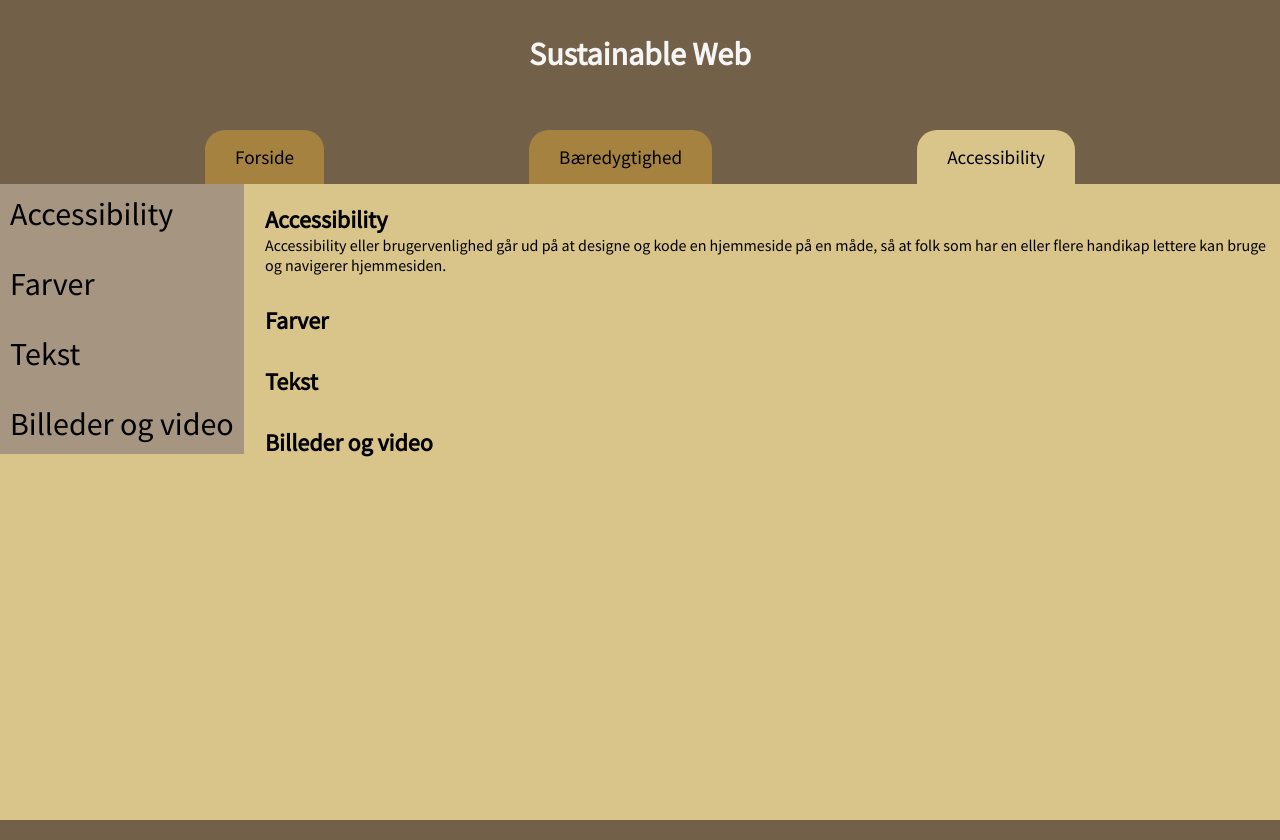
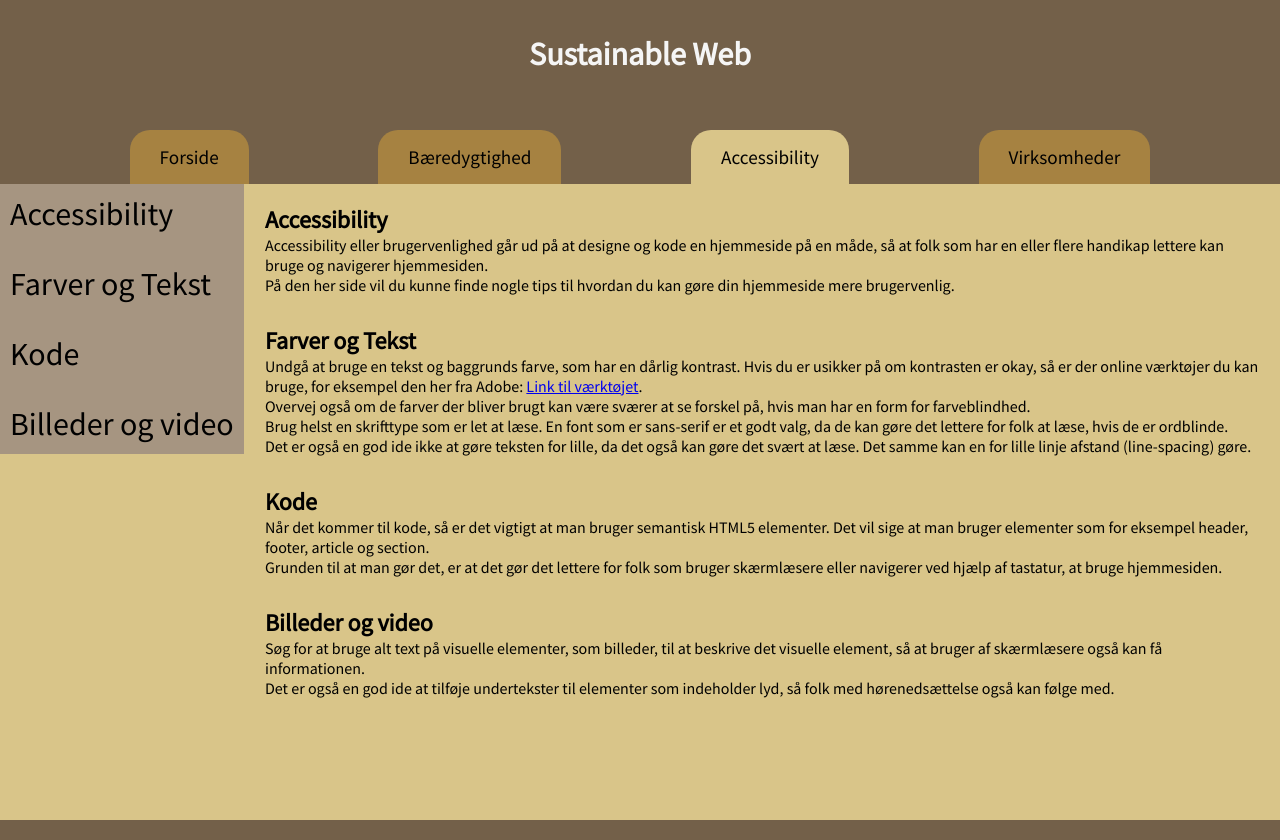
Before and after one commit to Magnus-T-Holm/sustainable_web, a React (Create React App) app: page /sustainable-web/accessibility in a window 1280 px wide. Built offline with nearby package versions, Linux system fonts and the light colour scheme.

Commit message:
Added content

```diff
--- a/src/App.css
+++ b/src/App.css
@@ -148,7 +148,7 @@ aside ul li a {
 main {
   background-color: var(--page);
   min-height: calc(100vh - 184px);
-  padding: 20px 0 0 265px;
+  padding: 20px 20px 0 265px;
 }
 
 main article {
--- a/src/App.js
+++ b/src/App.js
@@ -15,6 +15,7 @@ import UpdateTitle from "./components/UpdateTitle";
 import Frontpage from "./pages/Frontpage";
 import Sustainability from "./pages/Sustainability";
 import Accessibility from "./pages/Accessibility";
+import Companies from "./pages/Companies";
 
 
 import "./App.css";
@@ -30,6 +31,7 @@ function App() {
           <Route path="/sustainable-web/" element={<Frontpage />} />
           <Route path="/sustainable-web/sustainability" element={<Sustainability />} />
           <Route path="/sustainable-web/accessibility" element={<Accessibility />} />
+          <Route path="/sustainable-web/companies" element={<Companies />} />
           <Route path="/sustainable-web/*" element={<Navigate to="/sustainable-web/" />} />
         </Routes>
         <Footer />
--- a/src/components/Header.js
+++ b/src/components/Header.js
@@ -26,6 +26,7 @@ const Header = () => {
             <li><NavLink to="/sustainable-web" end className="nav_tab">Forside</NavLink></li>
             <li><NavLink to="/sustainable-web/sustainability" className="nav_tab">Bæredygtighed</NavLink></li>
             <li><NavLink to="/sustainable-web/accessibility" className="nav_tab">Accessibility</NavLink></li>
+            <li><NavLink to="/sustainable-web/companies" className="nav_tab">Virksomheder</NavLink></li>
           </ul>
         </nav>
       </div>
@@ -45,6 +46,7 @@ const Header = () => {
             <li>
               <Link to="/sustainable-web/accessibility" onClick={mobileOpenClose}>Accessibility</Link>
             </li>
+            <li><Link to="/sustainable-web/companies" onClick={mobileOpenClose}>Virksomheder</Link></li>
           </ul>
         </div>
       </div>
--- a/src/components/UpdateTitle.js
+++ b/src/components/UpdateTitle.js
@@ -7,6 +7,7 @@ export default function UpdateTitle() {
     "/sustainable-web": "Sustainable Web",
     "/sustainable-web/sustainability": "Bæredygtighed - Sustainable Web",
     "/sustainable-web/accessibility": "Accessibility - Sustainable Web",
+    "/sustainable-web/companies": "Virksomheder - Sustainable Web",
   };
 
   const { pathname } = useLocation();
--- a/src/pages/Accessibility.js
+++ b/src/pages/Accessibility.js
@@ -3,25 +3,31 @@ import Aside from "../components/Aside";
 const Accessibility = () => {
   return (
     <main>
-      <Aside currentPage={'/sustainable-web/accessibility'} sectionNames={['Accessibility', 'Farver', 'Tekst', 'Billeder og video']} sectionIds={['accessibility', 'colors', 'text', 'media']} />
+      <Aside currentPage={'/sustainable-web/accessibility'} sectionNames={['Accessibility', 'Farver og Tekst', 'Kode', 'Billeder og video']} sectionIds={['accessibility', 'colors_text', 'code', 'media']} />
       <article>
         <section id="accessibility">
           <h2>Accessibility</h2>
           <p>
             Accessibility eller brugervenlighed går ud på at designe og kode en hjemmeside på en måde, så at folk som har en eller flere handikap lettere kan bruge og navigerer hjemmesiden.
           </p>
+          <p>På den her side vil du kunne finde nogle tips til hvordan du kan gøre din hjemmeside mere brugervenlig.</p>
         </section>
-        <section id="colors">
-          <h2>Farver</h2>
-          <p></p>
+        <section id="colors_text">
+          <h2>Farver og Tekst</h2>
+          <p>Undgå at bruge en tekst og baggrunds farve, som har en dårlig kontrast. Hvis du er usikker på om kontrasten er okay, så er der online værktøjer du kan bruge, for eksempel den her fra Adobe: <a target="_blank" rel="noreferrer" href="https://color.adobe.com/da/create/color-contrast-analyzer">Link til værktøjet</a>.</p>
+          <p>Overvej også om de farver der bliver brugt kan være sværer at se forskel på, hvis man har en form for farveblindhed.</p>
+          <p>Brug helst en skrifttype som er let at læse. En font som er sans-serif er et godt valg, da de kan gøre det lettere for folk at læse, hvis de er ordblinde.</p>
+          <p>Det er også en god ide ikke at gøre teksten for lille, da det også kan gøre det svært at læse. Det samme kan en for lille linje afstand (line-spacing) gøre.</p>
         </section>
-        <section id="text">
-          <h2>Tekst</h2>
-          <p></p>
+        <section id="code">
+          <h2>Kode</h2>
+          <p>Når det kommer til kode, så er det vigtigt at man bruger semantisk HTML5 elementer. Det vil sige at man bruger elementer som for eksempel header, footer, article og section.</p>
+          <p>Grunden til at man gør det, er at det gør det lettere for folk som bruger skærmlæsere eller navigerer ved hjælp af tastatur, at bruge hjemmesiden.</p>
         </section>
         <section id="media">
           <h2>Billeder og video</h2>
-          <p></p>
+          <p>Søg for at bruge alt text på visuelle elementer, som billeder, til at beskrive det visuelle element, så at bruger af skærmlæsere også kan få informationen.</p>
+          <p>Det er også en god ide at tilføje undertekster til elementer som indeholder lyd, så folk med hørenedsættelse også kan følge med.</p>
         </section>
       </article>
     </main >
--- /dev/null
+++ b/src/pages/Companies.js
@@ -0,0 +1,21 @@
+import Aside from "../components/Aside";
+
+const Frontpage = () => {
+  return (
+    <main>
+      <Aside currentPage={'/sustainable-web/companies'} sectionNames={['Adnami', 'Inochi2D']} sectionIds={['adnami', 'inochi']} />
+      <article>
+        <section id="adnami">
+          <h2>Adnami</h2>
+          <p></p>
+        </section>
+        <section id="inochi">
+          <h2>Inochi2D</h2>
+          <p></p>
+        </section>
+      </article>
+    </main >
+  );
+};
+
+export default Frontpage;
--- a/src/pages/Sustainability.js
+++ b/src/pages/Sustainability.js
@@ -3,15 +3,15 @@ import Aside from "../components/Aside";
 const Sustainability = () => {
   return (
     <main>
-      <Aside currentPage={'/sustainable-web/sustainability'} sectionNames={['Bæredygtighed', 'Farver', 'Kode', 'Billeder og video']} sectionIds={['sustainability', 'colors', 'code', 'media']} />
+      <Aside currentPage={'/sustainable-web/sustainability'} sectionNames={['Bæredygtighed', 'Farver', 'Kode', 'Billeder og video', 'Server og hosting']} sectionIds={['sustainability', 'colors', 'code', 'media', 'server']} />
       <article>
         <section id="sustainability">
           <h2>Bæredygtighed</h2>
-          <p></p>
+          <p>Det at lave en bæredygtig hjemmeside går ud på at prøve at reducerer mængden af Co2, som hjemmesiden udleder når den bliver brugt.</p>
         </section>
         <section id="colors">
           <h2>Farver</h2>
-          <p></p>
+          <p>Farver bruger forskellige mængder energi, så der er nogle farver som ikke er nær så bæredygtig at bruge. Den farver der bruger mest er blå (~800mW), så det er en god ide ikke at bruge for meget blå, hvis man vil være mere miljøvenlig. Grøn bruger i modsætning mindst (~580mW).</p>
         </section>
         <section id="code">
           <h2>Kode</h2>
@@ -19,9 +19,15 @@ const Sustainability = () => {
         </section>
         <section id="media">
           <h2>Billeder og video</h2>
-          <p></p>
+          <p>Undgå at have store billeder og videoer på siden. Istedet for at bruge et 4k billede, som kun fylder 400x400 på siden, så skalere det ned. Brug af de rigtige billede formater er også en god ide.</p>
+          <p>Hvis der er billeder eller video på siden, så husk at tilføje <i>loading="lazy"</i> til dem, så de ikke loader lige så snart siden loader.</p>
         </section>
-      </article>    </main >
+        <section id="server">
+          <h2>Server og hosting</h2>
+          <p>En sidste ting man også kan gøre, er at sørge for at det sted ens hjemmeside bliver hosted bruger grøn energi. Et eksempel på den slags hosting er <a target="_blank" rel="noreferrer" href="https://greenhosting.dk/">Green Hosting</a>.</p>
+        </section>
+      </article>
+    </main >
   );
 };
 
```
